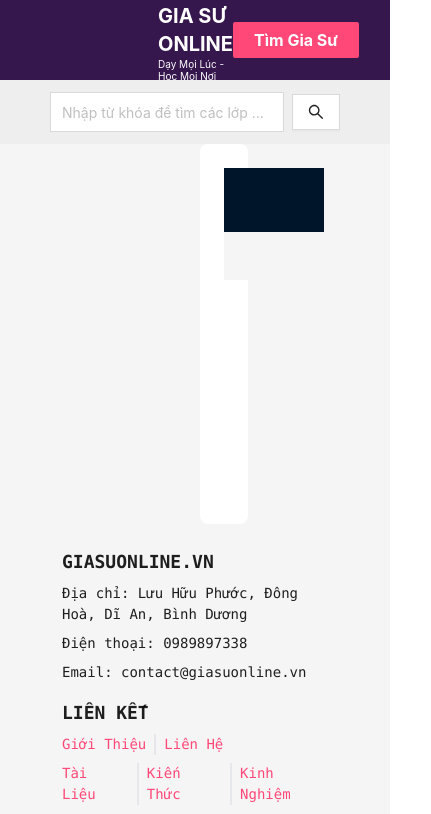
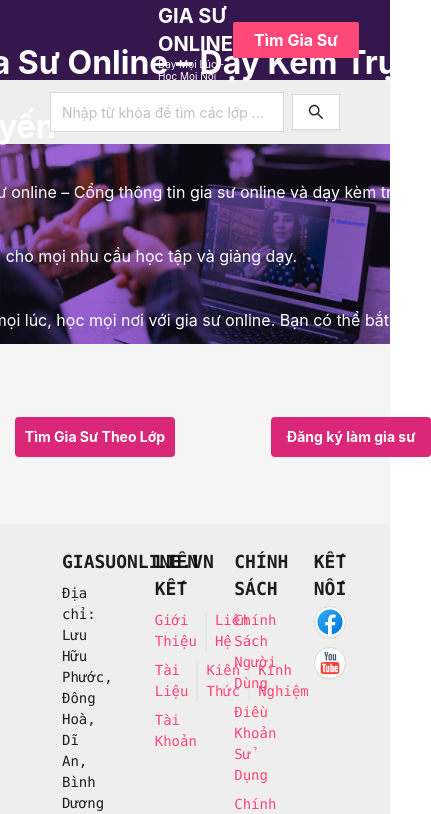
Before and after one commit to thanhbtse/On_demand_tutor, a React (Vite) app: page / in a window 390 px wide. Shown: the top 814 px of the page, 431 px wide, since content can reach past the window. Built offline with nearby package versions, Linux system fonts and the light colour scheme.

Commit message:
update responsive

```diff
--- a/package.json
+++ b/package.json
@@ -10,6 +10,7 @@
     "preview": "vite preview"
   },
   "dependencies": {
+    "@ant-design/icons": "^5.3.7",
     "antd": "^5.17.2",
     "autoprefixer": "^10.4.19",
     "axios": "^1.6.8",
--- a/src/App.css
+++ b/src/App.css
@@ -0,0 +1,71 @@
+/* Path: src/App.css */
+.header {
+    background-position: center;
+    background-blend-mode: multiply;
+    background-size: 100%;
+    background-color: #A267DE;
+    height: 400px;
+    display: flex;
+    justify-content: center;
+    align-items: center;
+    width: 100%;
+    margin: 0;
+    padding: 0;
+  }
+
+  @media screen and (max-width: 600px) {
+    .header {
+      height: 200px;
+    }
+  }
+
+  .container {
+    display: flex;
+    flex-direction: column;
+    gap: 0.5rem;
+    color: white;
+  }
+
+  .container p {
+    font-size: 1rem;
+    font-weight: inherit;
+  }
+
+  .container p:first-child {
+    font-weight: bold;
+    font-size: 2rem;
+    margin-left: 120px;
+  }
+
+  .container p:last-child {
+    margin-left: 140px;
+  }
+
+  .container .button {
+    background-color: #FF4778;
+    color: white;
+    padding: 0.5rem 1rem;
+    border: none;
+    border-radius: 5px;
+    cursor: pointer;
+    margin-left: 120px;
+    align-items: center;
+    justify-content: center;
+    display: flex;
+    font-weight: bold;
+    width: 150px;
+    height: 40px;
+  }
+
+  @media screen and (max-width: 600px) {
+    .container p:first-child,
+    .container p:last-child,
+    .container .button {
+      margin-left: 20px;
+    }
+
+    .container .button {
+      width: 100px;
+      height: 30px;
+    }
+  }
--- a/src/App.jsx
+++ b/src/App.jsx
@@ -1,7 +1,6 @@
 import { useState } from 'react'
 import { Router } from "./routes/sections";
 function App() {
-  const [count, setCount] = useState(0)
 
   return (
     <>
--- a/src/layout/index.jsx
+++ b/src/layout/index.jsx
@@ -1,5 +1,5 @@
 import React, { Children } from "react";
-import { Flex, Layout, Input, theme, Row, Col, Button } from "antd";
+import { Flex, Layout, Input, theme, Row, Col, Button, Divider } from "antd";
 import { Link } from "react-router-dom";
 import PropTypes from "prop-types";
 import facebooklogo from "../assets/logo/icons8-facebook-48.png";
@@ -8,11 +8,12 @@ import animateLogo from "../assets/logo/icons8-youtube.gif";
 import { SearchOutlined } from "@ant-design/icons";
 
 const { Header, Content, Footer } = Layout;
-
+const facebookLink = "https://www.facebook.com/tanthanh.bui.94617/";
+const youtubeLink = "https://www.youtube.com/watch?v=xvFZjo5PgG0";
 const App = ({ children }) => {
-  const {
-    token: { colorBgContainer, borderRadiusLG },
-  } = theme.useToken();
+  // const {
+  //   token: {borderRadiusLG : 1, },
+  // } = theme.useToken();
 
   App.propTypes = {
     children: PropTypes.node.isRequired,
@@ -72,26 +73,27 @@ const App = ({ children }) => {
         <div style={{ flex: "1 0 auto" }}>
           <Content
             style={{
-              padding: "0 200px",
+              padding: "0 0",
+              borderRadius: "0px",
             }}
           >
             <div
               style={{
-                padding: 24,
                 minHeight: 380,
-                background: colorBgContainer,
-                borderRadius: borderRadiusLG,
+                borderRadius: 1,
               }}
             >
               {children}
             </div>
           </Content>
         </div>
-        <Footer className=" bottom-20">
-          <div className="ml-3 md:ml-12 mr-2 md:mr-10">
-            <Row gutter={[16, 16]} className="md:gutter-[48,16]">
-              <Col className="m-auto md:m-0">
-                <div className="flex flex-col space-y-2 md:space-y-6 font-mono">
+        <Footer className="bottom-20 bg-[#eee]">
+          <div className="ml-3 md:ml-24 mr-2 md:mr-auto">
+            <Row
+              gutter={[48, 16]}
+            >
+              <Col span={7}>
+                <div className="flex flex-col space-y-2 md:space-y-6 lg:space-y-4 xl:space-y-6 2xl:space-y-8 font-mono">
                   <span className="font-bold text-[18px]">GIASUONLINE.VN</span>
                   <span className="font-normal text-[14px]">
                     Địa chỉ: Lưu Hữu Phước, Đông Hoà, Dĩ An, Bình Dương
@@ -104,8 +106,8 @@ const App = ({ children }) => {
                   </span>
                 </div>
               </Col>
-              <Col className="ml-0 md:ml-[200px]">
-                <div className="flex flex-col space-y-2 md:space-y-6 font-mono">
+              <Col span={6}>
+                <div className="flex flex-col space-y-2 md:space-y-6 lg:space-y-4 xl:space-y-6 2xl:space-y-8 font-mono">
                   <span className="font-bold text-[18px]">LIÊN KẾT</span>
                   <div className="flex flex-row divide-x-2 divide-solid space-x-2 text-[#ff4778]">
                     <Link className="font-normal text-[14px]" to="/gioi-thieu">
@@ -140,7 +142,7 @@ const App = ({ children }) => {
                   </Link>
                 </div>
               </Col>
-              <Col className="ml-0 md:ml-[150px]">
+              <Col span={6}>
                 <div className="flex flex-col space-y-2 md:space-y-6 font-mono">
                   <span className="font-bold text-[18px]">CHÍNH SÁCH</span>
                   <Link
@@ -163,12 +165,12 @@ const App = ({ children }) => {
                   </Link>
                 </div>
               </Col>
-              <Col className="ml-0 md:ml-[250px]">
+              <Col span={4}>
                 <div className="flex flex-col space-y-1 md:space-y-4 font-mono">
                   <span className="font-bold text-[18px] ">KẾT NỐI</span>
                   <Flex wrap gap="small">
                     <a
-                      href="https://www.facebook.com/tanthanh.bui.94617/"
+                      href={facebookLink}
                       target="_blank"
                       rel="noopener noreferrer"
                     >
@@ -184,7 +186,7 @@ const App = ({ children }) => {
                   </Flex>
                   <Flex wrap gap="small">
                     <a
-                      href="https://www.youtube.com/watch?v=xvFZjo5PgG0"
+                      href={youtubeLink}
                       target="_blank"
                       rel="noopener noreferrer"
                     >
@@ -205,7 +207,6 @@ const App = ({ children }) => {
         </Footer>
         <Footer
           style={{
-
             textAlign: "center",
             backgroundColor: "#36174d",
             color: "white",
@@ -216,7 +217,7 @@ const App = ({ children }) => {
             width: "100%",
           }}
         >
-          Gia sư online ©{new Date().getFullYear()} Công ty TNHH Nhóm 4 thành
+          Gia sư online © {new Date().getFullYear()} Công ty TNHH nhóm 4 thành
           viên
         </Footer>
       </div>
--- /dev/null
+++ b/src/section/Home/topheader.jsx
@@ -0,0 +1,71 @@
+import React from "react";
+import { Button, Layout } from "antd";
+import { Content, Footer, Header } from "antd/es/layout/layout";
+import image from "../../assets/images/homepage-banner-giasuonlinevn-1280-1024x672.jpg";
+import "../../App.css";
+import { Link } from "react-router-dom";
+function topHeader() {
+  const { Header, Footer } = Layout;
+  return (
+    <div>
+      <Layout>
+        <Header
+          className="header"
+          style={{
+            backgroundImage: `url(${image})`,
+          }}
+        >
+          <div
+            style={{
+              display: "flex",
+              flexDirection: "column",
+              gap: "0.5px",
+              color: "white",
+              justifyContent: "center",
+              alignItems: "center",
+            }}
+          >
+            <p
+              style={{
+                fontWeight: "bold",
+                fontSize: "2rem",
+              }}
+            >
+              Gia Sư Online – Dạy Kèm Trực Tuyến
+            </p>
+            <p style={{ fontSize: "1rem", fontWeight: "inherit" }}>
+              Gia sư online – Cổng thông tin gia sư online và dạy kèm trực tuyến
+              cho mọi nhu cầu học tập và giảng dạy.
+            </p>
+            <p
+              style={{
+                fontSize: "1rem",
+                fontWeight: "inherit",
+              }}
+            >
+              Dạy mọi lúc, học mọi nơi với gia sư online. Bạn có thể bắt đầu
+              ngay!
+            </p>
+            <div className="flex flex-row ml-14 space-x-24">
+              <Button className="bg-pink-600 text-white py-2 px-4 border-none rounded cursor-pointer flex items-center justify-center font-bold w-40 h-10 md:w-32 lg:w-48">
+                <Link
+                  to="/tim-gia-su-online"
+                  className="text-white no-underline"
+                >
+                  Tìm Gia Sư Theo Lớp
+                </Link>
+              </Button>
+              <Button className="bg-pink-600 text-white py-2 px-4 border-none rounded cursor-pointer flex items-center justify-center font-bold w-40 h-10 md:w-32 lg:w-48">
+                <Link to="/tai-khoan" className="text-white no-underline">
+                  Đăng ký làm gia sư
+                </Link>
+              </Button>
+            </div>
+          </div>
+        </Header>
+      </Layout>
+    </div>
+  );
+}
+
+export default topHeader;
--- a/src/section/Home/views/Contact.jsx
+++ b/src/section/Home/views/Contact.jsx
@@ -1,6 +1,6 @@
 function ContactView() {
   return (
-    <div className="flex flex-col space-y-4 font-sans text-center sm:text-left">
+    <div className="flex flex-col space-y-4 font-sans text-center sm:text-left items-center">
       <h1 className="text-4xl sm:text-5xl lg:text-6xl">Liên Hệ</h1>
       <span className="text-lg sm:text-xl lg:text-2xl">
         Liên hệ với chúng tôi qua các kênh sau
--- a/src/section/Home/views/Home.jsx
+++ b/src/section/Home/views/Home.jsx
@@ -1,14 +1,10 @@
-import { Layout } from "antd";
-import { Content, Footer, Header } from "antd/es/layout/layout";
+
 import React from "react";
+import TopHeader from "../../Home/topheader";
 
 function HomeView() {
   return (
-    <Layout>
-      <Header></Header>
-      <Content></Content>
-      <Footer></Footer>
-    </Layout>
+    <TopHeader />
   );
 }
 
```
Also changed, not shown: src/index.css (line endings or trailing spaces), src/layout/admin.jsx (added), 1 other file (tests, documents, lock files or other folders).
